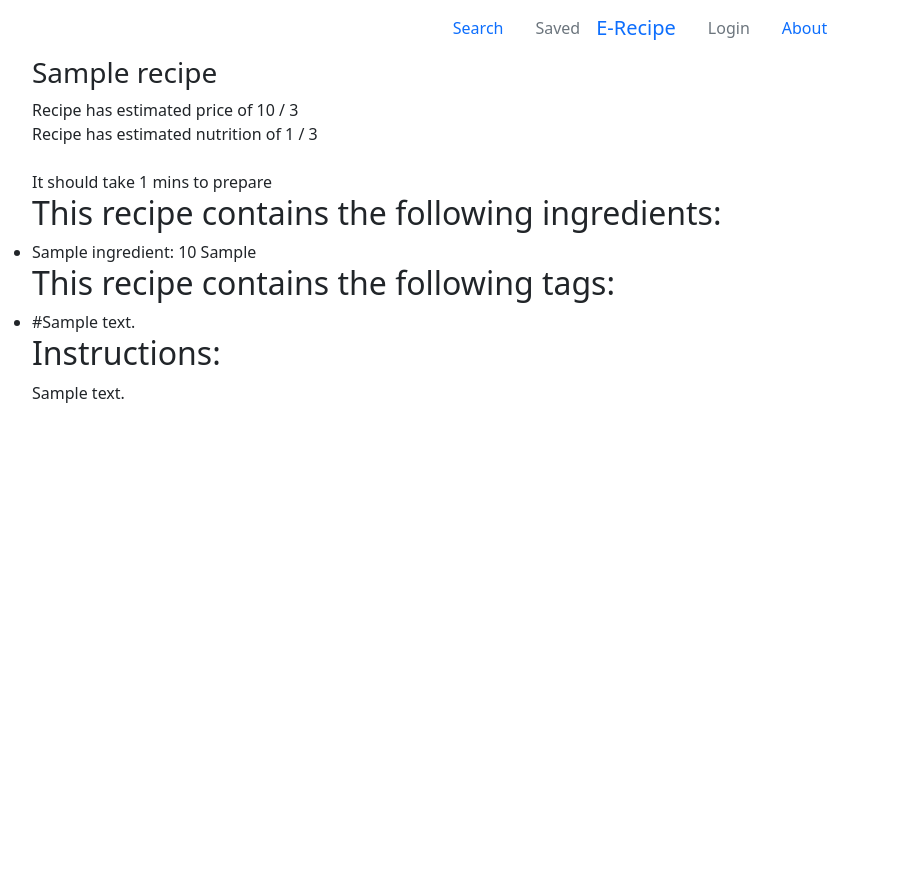
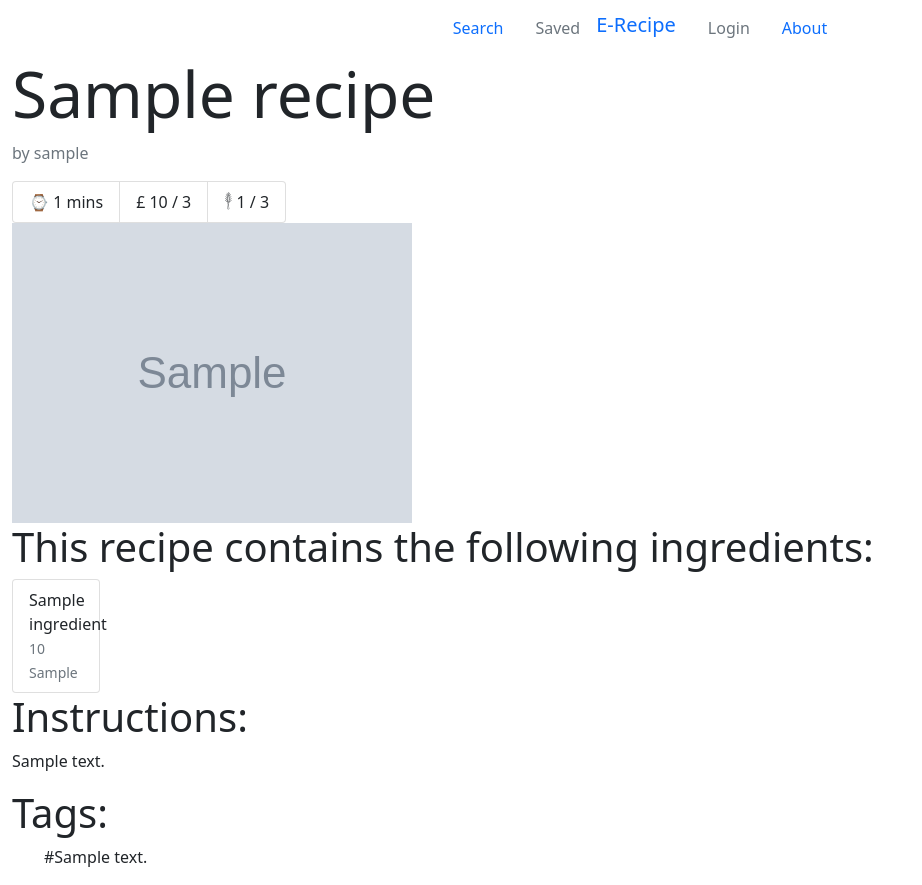
Before and after one commit to Franckevicius/WAD2-LB5A, a Django app: a page that uses recipe_sharing/templates/main_app/base.html in a window 1280 px wide. Shown: the whole page, without its empty margins (0-922 px from the left). Before the commit the page ends 403 px from the top, so only its background shows below. Run offline with Django 3.2, Linux system fonts and the light colour scheme; tables that the repository leaves empty hold one stand-in row (values such as "Sample post"); grey boxes marked "Sample" are stand-in pictures; some libraries are stand-ins or nearby versions.

Commit message:
Further edits/tweaks to base and index, integrated recipe.html with Bootstrap, should be fully working and scalable to new recipes automatically

```diff
--- a/recipe_sharing/recipe_sharing/urls.py
+++ b/recipe_sharing/recipe_sharing/urls.py
@@ -15,8 +15,10 @@ Including another URLconf
 """
 from django.contrib import admin
 from django.urls import path, include
+from django.conf import settings
+from django.conf.urls.static import static
 
 urlpatterns = [
     path('admin/', admin.site.urls),
     path('', include('main_app.urls')),
-]
+] + static(settings.MEDIA_URL, document_root=settings.MEDIA_ROOT) # Trying to get the media to work (so recipes can use their placeholder pics)
--- a/recipe_sharing/templates/main_app/base.html
+++ b/recipe_sharing/templates/main_app/base.html
@@ -16,11 +16,11 @@
 </head>
 <body>
     <!-- NAVBAR -->
-    <nav class="navbar navbar-expand-lg justify-content-evenly align-items-center">
-            <ul class="nav nav-fill">
+    <nav class="navbar navbar-expand-lg d-flex justify-content-center">
+            <ul class="nav nav-fill d-flex justify-content-">
                 <li class="nav-item"><a class="nav-link" href="{% url 'main_app:search' %}">Search</a></li>
                 <li class="nav-item"><a class="nav-link disabled">Saved</a></li> <!-- Currently a placeholder, until view works -->
-                <a class="navbar-brand" href="{% url 'main_app:index' %}">E-Recipe</a>
+                <a class="navbar-brand display-1" href="{% url 'main_app:index' %}">E-Recipe</a>
                 <li class="nav-item"><a class="nav-link disabled">Login</a></li> <!-- Currently a placeholder, until view works -->
                 <li class="nav-item"><a class="nav-link" href="{% url 'main_app:about' %}">About</a></li>
             </ul>
--- a/recipe_sharing/templates/main_app/index.html
+++ b/recipe_sharing/templates/main_app/index.html
@@ -17,7 +17,7 @@
                             <h6 class="card-subtitle mb-2 text-muted">by {{recipe.author}}</h6>
                             <h6 class="card-subtitle mb-2 text-muted">imgsrc {{recipe.picture.url}}</h6>
                             <p class="card-text">{{recipe.description}}</p>
-                            <a href="{% url 'main_app:render_recipe' recipe.title_slug %}" class="btn btn-primary">Go to recipe.</a>
+                            <a href="{% url 'main_app:render_recipe' recipe.title_slug %}" class="btn btn-primary">Go to recipe</a>
                         </div>
                     </li>
                 {% endfor %}
--- a/recipe_sharing/templates/main_app/recipe.html
+++ b/recipe_sharing/templates/main_app/recipe.html
@@ -6,35 +6,48 @@
 {% endblock %}
 
 {% block body_block %}
-<ul>
+<div class="container-fluid"> <!-- Entire dish page div -->
     {% if recipe %}
-        <h3>{{ recipe.title }}</h3>
-        Recipe has estimated price of {{ recipe.estimated_price }} / 3 <br>
-        Recipe has estimated nutrition of {{ recipe.estimated_nutrition}} / 3 <br> <br>
-        It should take {{ recipe.minutes_to_prepare }}  mins to prepare
+        <h2 class="display-3">{{ recipe.title }}</h2>
+        <p class="text-muted"> by {{ recipe.author }}</p>
+        <ul class="list-group list-group-horizontal">
+            <li class="list-group-item">⌚ {{ recipe.minutes_to_prepare }}  mins</li>
+            <li class="list-group-item">£ {{ recipe.estimated_price }} / 3</li>
+            <li class="list-group-item">𓇣 {{ recipe.estimated_nutrition}} / 3</li>
+        </ul>
     {% else %}
         Unknown recipe
     {% endif %}
 
+    {% if recipe.picture %}
+        <img src="{{recipe.picture.url}}" alt="recipe_picture">
+    {% endif %}
+
     {% if recipe.recipetoingredient_set.all%}
-        <h2> This recipe contains the following ingredients: </h2>
+        <h5 class="display-6"> This recipe contains the following ingredients: </h3>
         {% for map in recipe.recipetoingredient_set.all %}
-            <li>{{ map.ingredient.name }}: {{ map.ingredient_quantity }} {{ map.ingredient.units }} </a></li>
+        <ul class="list-group" style="max-width: 7%">
+            <li class="list-group-item">{{ map.ingredient.name }}  <small class="text-muted">  {{ map.ingredient_quantity }} {{ map.ingredient.units }}</small></li>
+        </ul>
         {% endfor %}
+        </ul>
     {% else %}
          <li><strong>Recipe has no attached ingredients present.</strong></li>
     {% endif %}
+    </ul>
+
+    <h5 class="display-6">Instructions:</h5>
+    <p>{{ recipe.description }}</p>
 
     {% if recipe.tags.all%}
-    <h2> This recipe contains the following tags: </h2>
+    <h5 class="display-6">Tags:</h2>
+    <ul style="list-style: none">
     {% for tag in recipe.tags.all %}
         <li>#{{ tag.content }} </a></li>
     {% endfor %}
+    </ul>
         {% else %}
     <h2> This recipe has no attached tags.</h2>
         {% endif %}
-
-    <h2>Instructions:</h2>
-    {{ recipe.description }}
-</ul>
+</div> <!-- end of dish page div -->
 {% endblock %}
```
